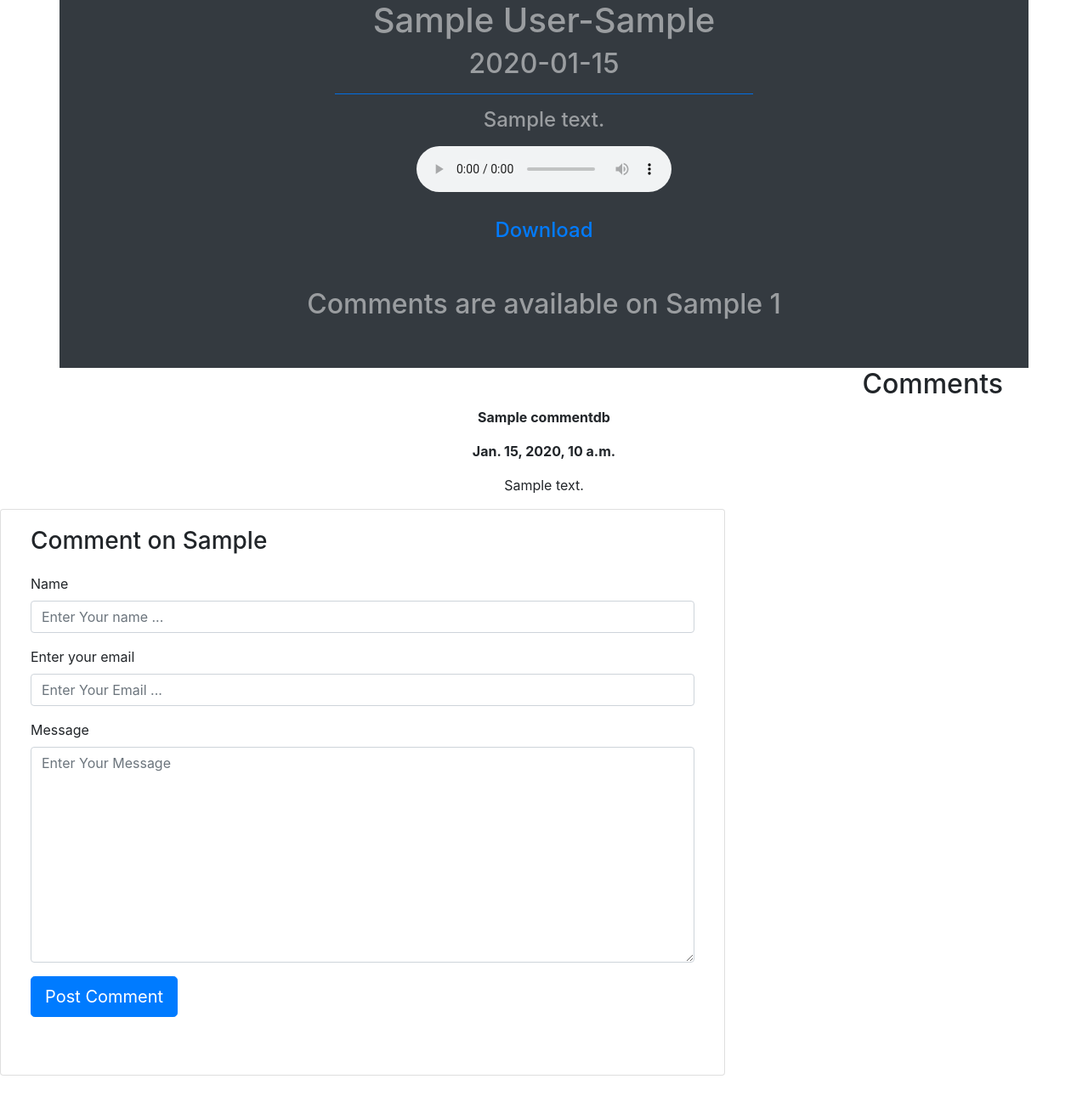
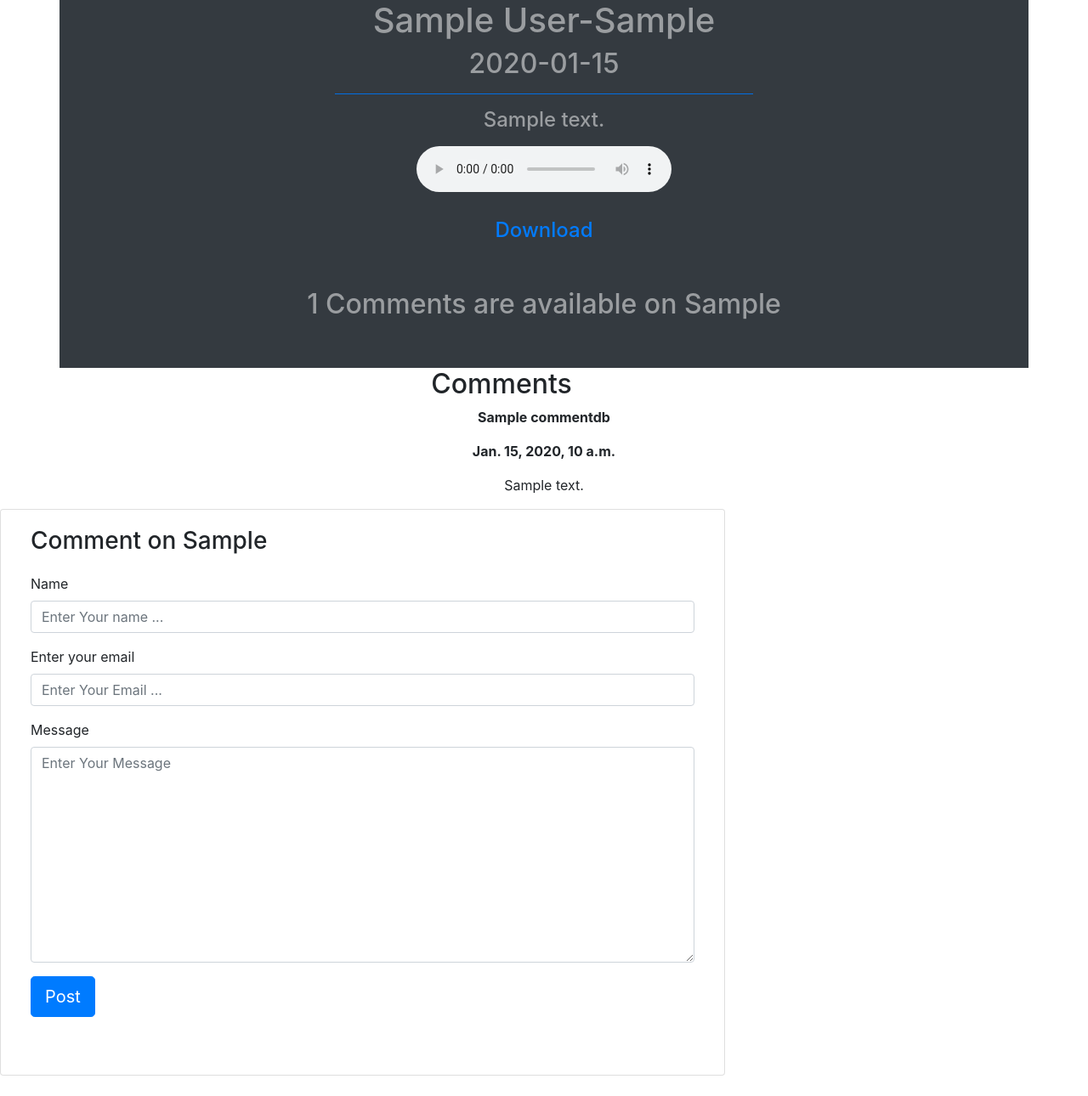
Before and after one commit to sirwilliamwallace/pymusic, a Django app: a page that uses templates/main/ahang_detail.html in a window 1280 px wide. Shown: the part 80-1370 px from the top of the page at 85% size. Run offline with Django 3.2, Linux system fonts and the light colour scheme; tables that the repository leaves empty hold one stand-in row (values such as "Sample post"); parts of the project's set-up code (start-up, migrations or seed data) failed here and were passed over; some libraries are stand-ins or nearby versions.

Commit message:
changed some styles

```diff
--- a/templates/main/ahang_detail.html
+++ b/templates/main/ahang_detail.html
@@ -27,12 +27,12 @@
             </div>
             <br>
             <p></p>
-            <h2 style="direction: rtl;">  {{ comments.count }} Comments are available on {{ ahang.ahang_esm }} </h2>
+            <h2>  {{ comments.count }} Comments are available on {{ ahang.ahang_esm }} </h2>
             <br><br>
 
           </div>
         </div>
-        <h2 dir="rtl" style="text-align: right; margin-right: 100px;">Comments</h2>
+        <h2 style="text-align: center; margin-right: 100px;">Comments</h2>
 {% for comment in comments %}
 
 <div class="text-center">
@@ -50,7 +50,7 @@
           <div class="card-body">
             {% if new_comment %}
             <div class="alert alert-success" role="alert">
-                Your comment is being posted. thank you!
+                Your comment is posted. thank you!
             </div>
             {% else %}
             <h3>Comment on {{ ahang.ahang_esm }}</h3>
@@ -58,7 +58,7 @@
               {% csrf_token %}
               {{ comment_form.as_p }}
               <button type="submit" class="btn btn-primary  btn-lg">
-                Post Comment
+                Post
               </button>
             </form>
             <br><br>
```
